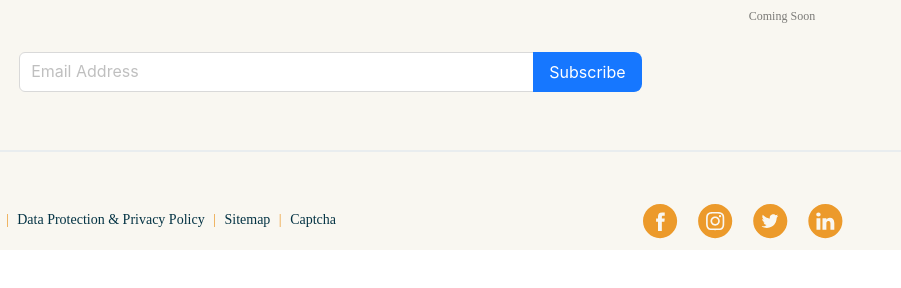
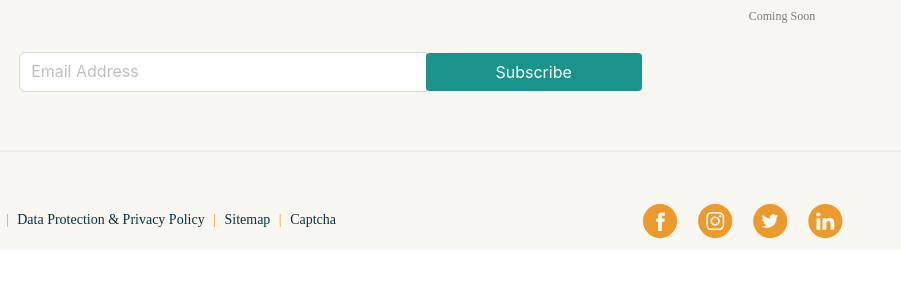
Before and after one commit to imranali-snx/palm.hr_feature_page_6, a Gatsby site: page /Footer in a window 1280 px wide. Shown: the part 268-556 px from the top of the page, 379-1280 px from the left. Built offline with nearby package versions, Linux system fonts and the light colour scheme; Gatsby itself is replaced by a stand-in of ours.

Commit message:
done footer btn

```diff
--- a/src/pages/Footer/style.css
+++ b/src/pages/Footer/style.css
@@ -61,6 +61,12 @@ button.ant-btn.css-dev-only-do-not-override-1n7nwfa.ant-btn-primary.ant-btn-lg.a
   background: #1a938a !important;
   border-radius: 4px;
 }
+.ant-input-search >.ant-input-group >.ant-input-group-addon:last-child .ant-input-search-button{
+  background-color: #1a938a !important;
+  width: 216px;
+  height: 38px;
+  border-radius: 4px;
+  }
 
 .css-dev-only-do-not-override-1i9hnpv.ant-input-search
   > .ant-input-group
```
